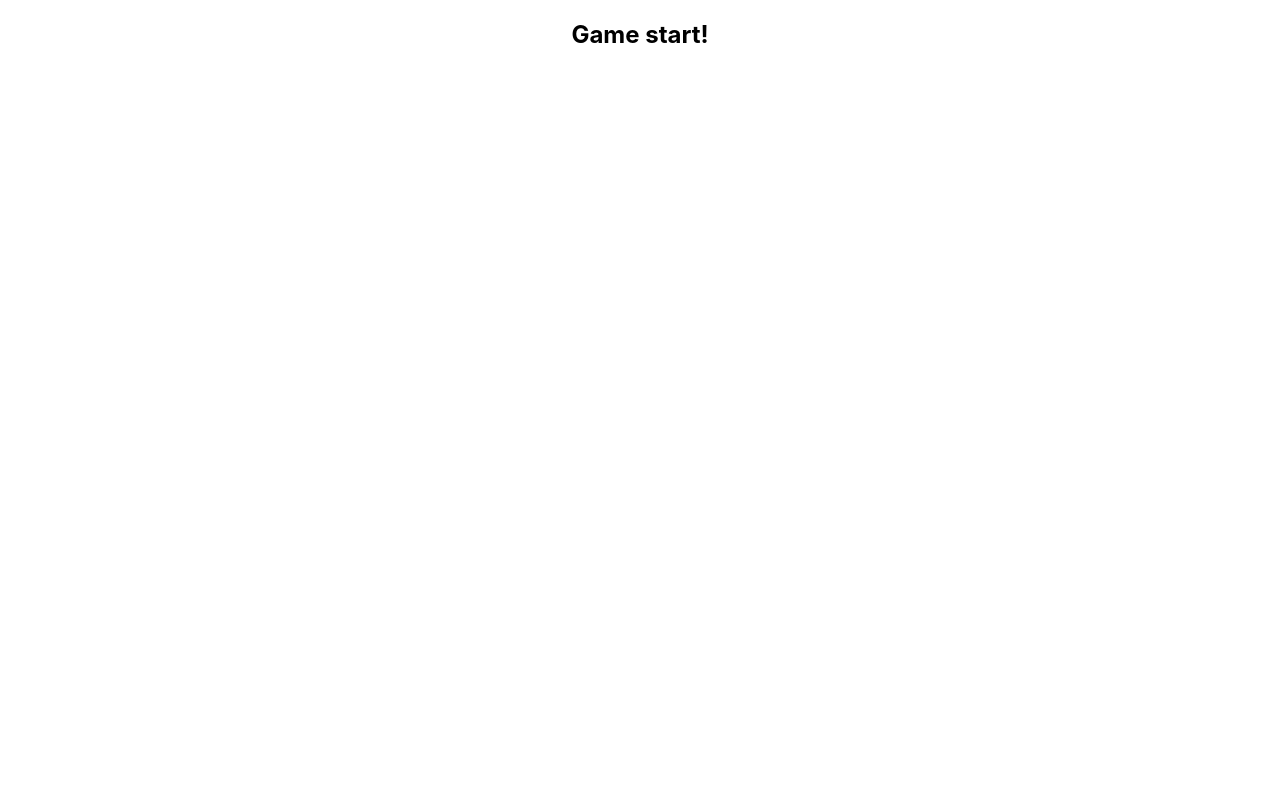
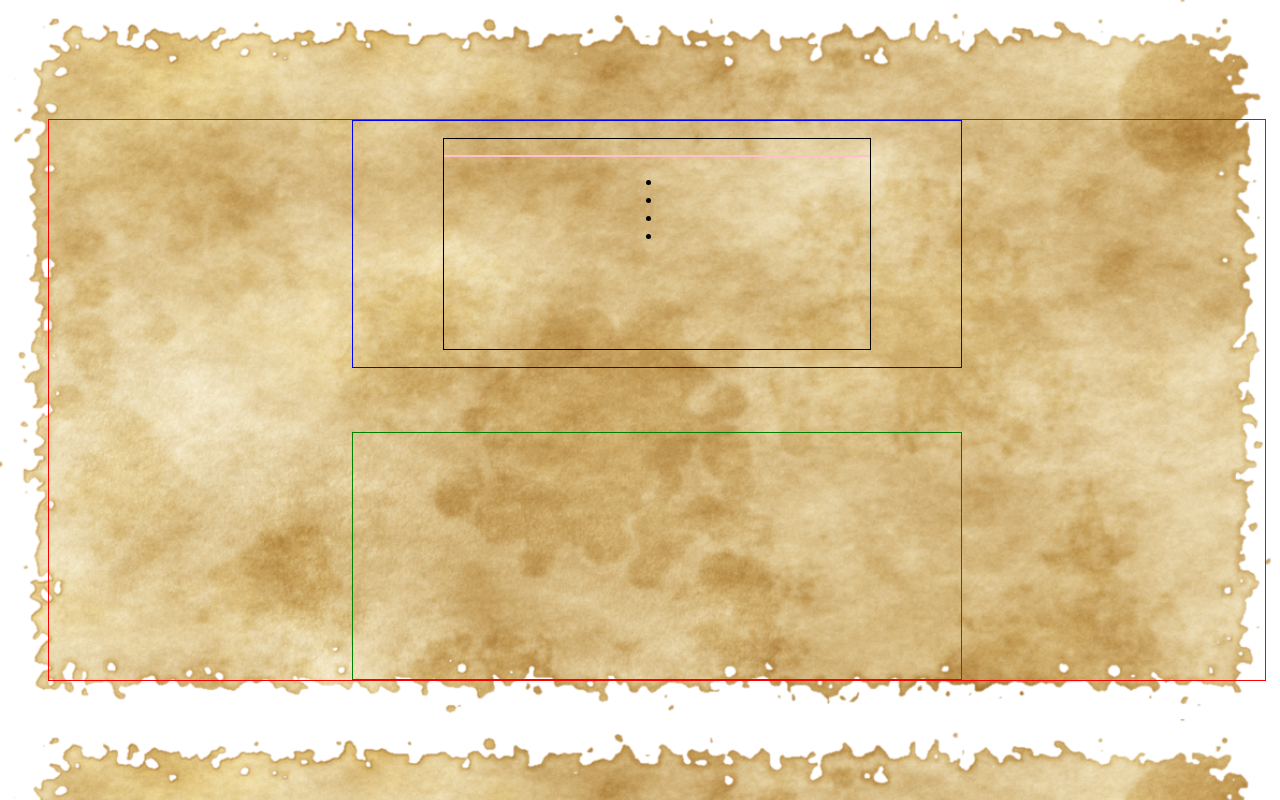
Before and after one commit to AnasMama/create-story, a React (Vite) app in the folder frontend/: page /game-start in a window 1280 px wide. Built offline with nearby package versions, Linux system fonts and the light colour scheme.

Commit message:
add conposent gamestart

```diff
--- a/frontend/src/App.jsx
+++ b/frontend/src/App.jsx
@@ -6,11 +6,9 @@ import GameStart from "./pages/GameStart";
 import Home from "./pages/Home";
 import Turn from "./pages/Turn";
 
-
 function App() {
   return (
     <div className="App">
-
       <Routes>
         <Route path="/" element={<Home />} />
         <Route path="/game-start" element={<GameStart />} />
--- a/frontend/src/pages/GameStart.jsx
+++ b/frontend/src/pages/GameStart.jsx
@@ -1,9 +1,21 @@
+import "../style/gamestart.css";
+
 function GameStart() {
   return (
-    <div>
-      <main>
-        <h2>Game start!</h2>
-      </main>
+    <div className="home">
+      <div className="container">
+        <div className="playerlist">
+          <div className="list">
+            <ul className="listp" />
+              <li />
+              <li />
+              <li />
+              <li />
+
+          </div>
+        </div>
+        <div className="rules"></div>
+      </div>
     </div>
   );
 }
--- /dev/null
+++ b/frontend/src/style/gamestart.css
@@ -0,0 +1,38 @@
+.home{
+    background-image: url('../assets/bg-home.png');
+    height:100vh;
+    background-size: contain;
+    display: flex;
+    justify-content: center ;
+    flex-direction: column;
+}
+.container{
+    border:red 1px solid;
+    display: flex;
+    flex-direction: row;
+}
+.playerlist{
+    border: blue 1px solid;
+    width: 50%;
+    height: 100%;
+    display: flex;
+    flex-direction: column;
+    align-items: center;
+    justify-content: center;
+
+}
+.rules{
+    border: green 1px solid;
+    width: 50%;
+    height: 100%;
+}
+
+.list{
+    border: black 1px solid;
+    width: 70%;
+    height: 85%;
+
+}
+.listp{
+    border: pink 1px solid
+}
```
